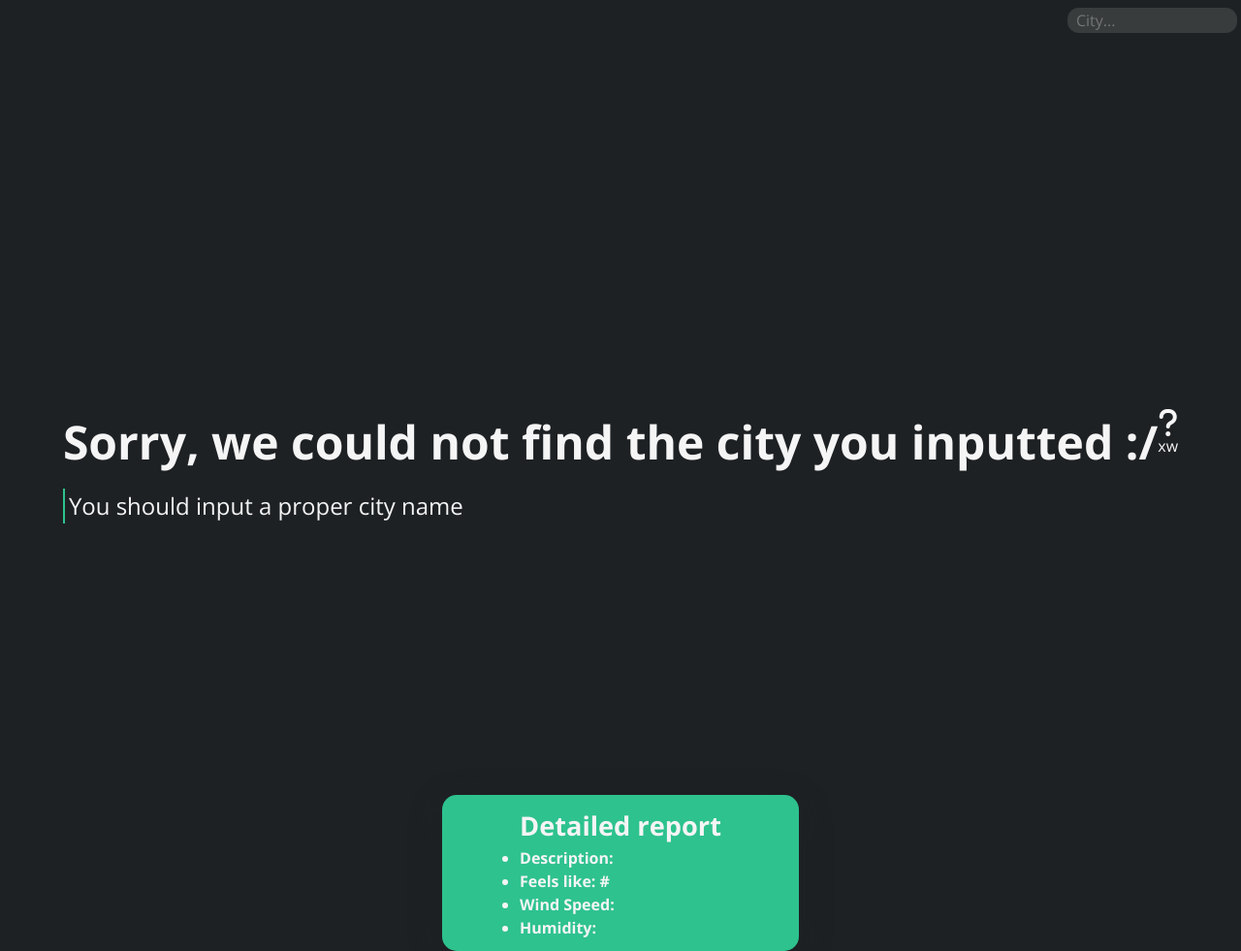
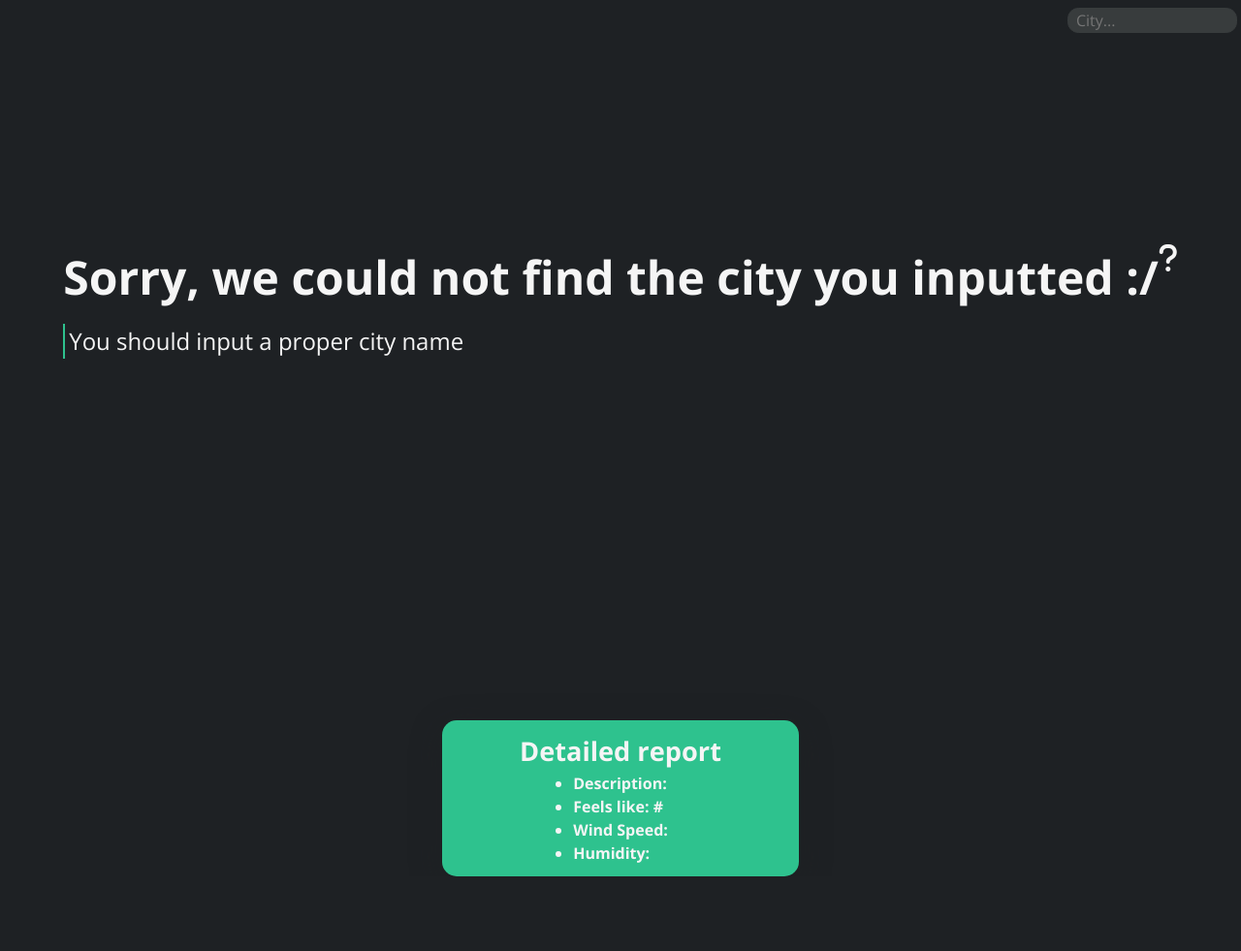
Before and after one commit to MachkrXXIV/dyno-weather-app, a website built with webpack: page src/template.html in a window 1280 px wide. Shown: the whole page at 97% size. After the commit the page ends 904 px from the top, so only its background shows below. Built offline with nearby package versions, Linux system fonts and the light colour scheme; some packages are replaced by stand-ins of ours; no server answers.

Commit message:
Fix: detailed view positioning issues

```diff
--- a/src/styles/style.scss
+++ b/src/styles/style.scss
@@ -60,6 +60,7 @@ button:focus {
 
 body {
   @include init-flex(column, space-between, center);
+  position: relative;
   height: 100%;
   width: 100vw;
   background-color: $bg-primary;
@@ -90,10 +91,11 @@ body {
 
 .main {
   position: relative;
+  flex-grow: 0.4;
   bottom: 10rem;
   display: flex;
   padding: 0 1rem;
-  margin-top: Max(43%, 5rem);
+  // margin-top: Max(10%, 5rem);
 }
 
 .report {
@@ -127,8 +129,9 @@ body {
 
 .detailed-view {
   @include card-shadow($shadow-black);
-  height: 50%;
-  position: relative;
+  @include init-flex(column, flex-start, center);
+  bottom: 0;
+  position: absolute;
   padding: 0.75rem 5rem 0.75rem 5rem;
   border-radius: 15px;
   font-size: 1rem;
--- a/src/template.html
+++ b/src/template.html
@@ -35,7 +35,6 @@
         <i class="temperature__icon fa-2xl fa-solid fa-question"></i>
         <h1 class="temperature__value">Temp</h1>
         <h2 class="temperature__range">H: # L: #</h2>
-        xw
       </section>
     </main>
     <footer class="detailed-view">
```
